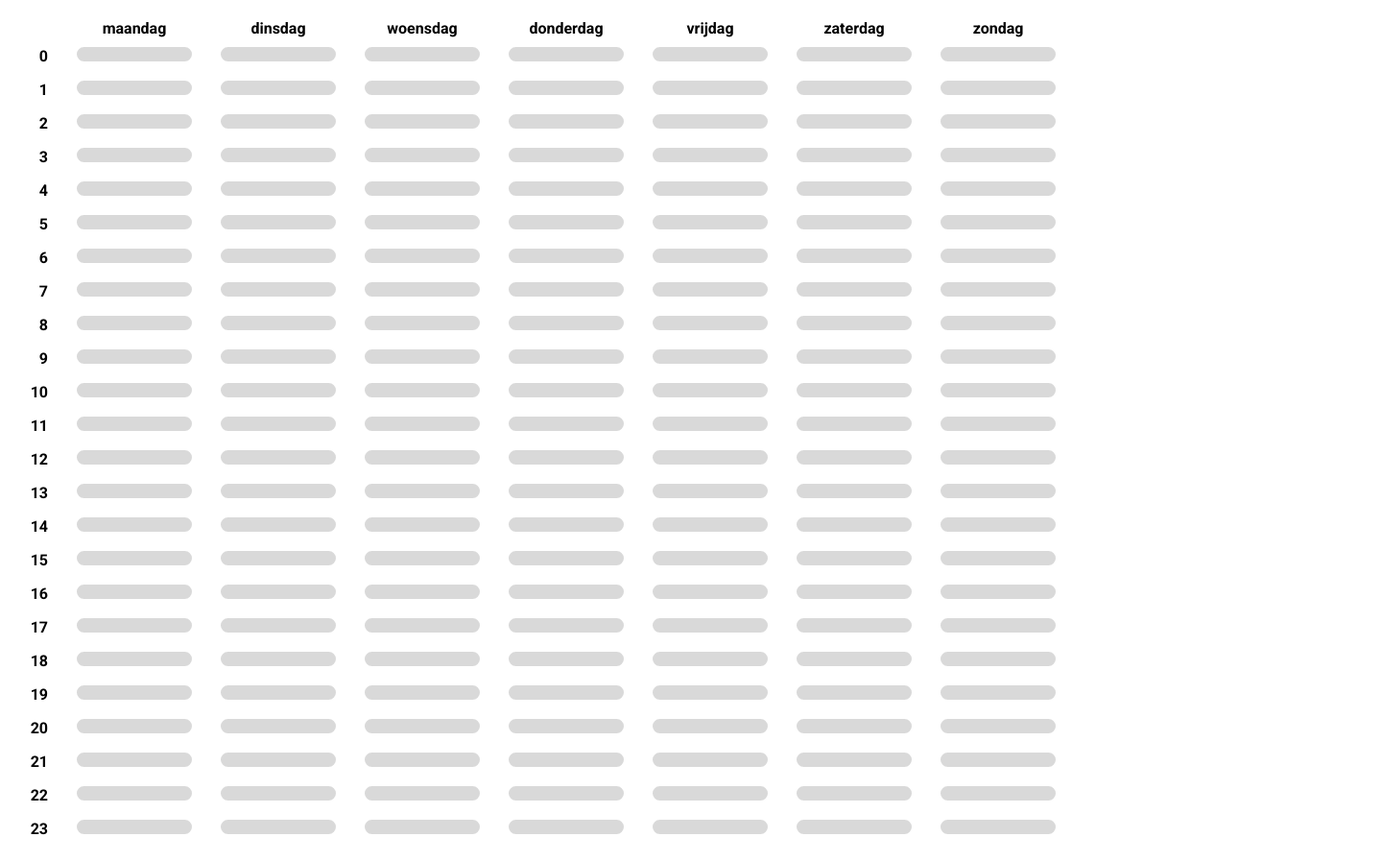
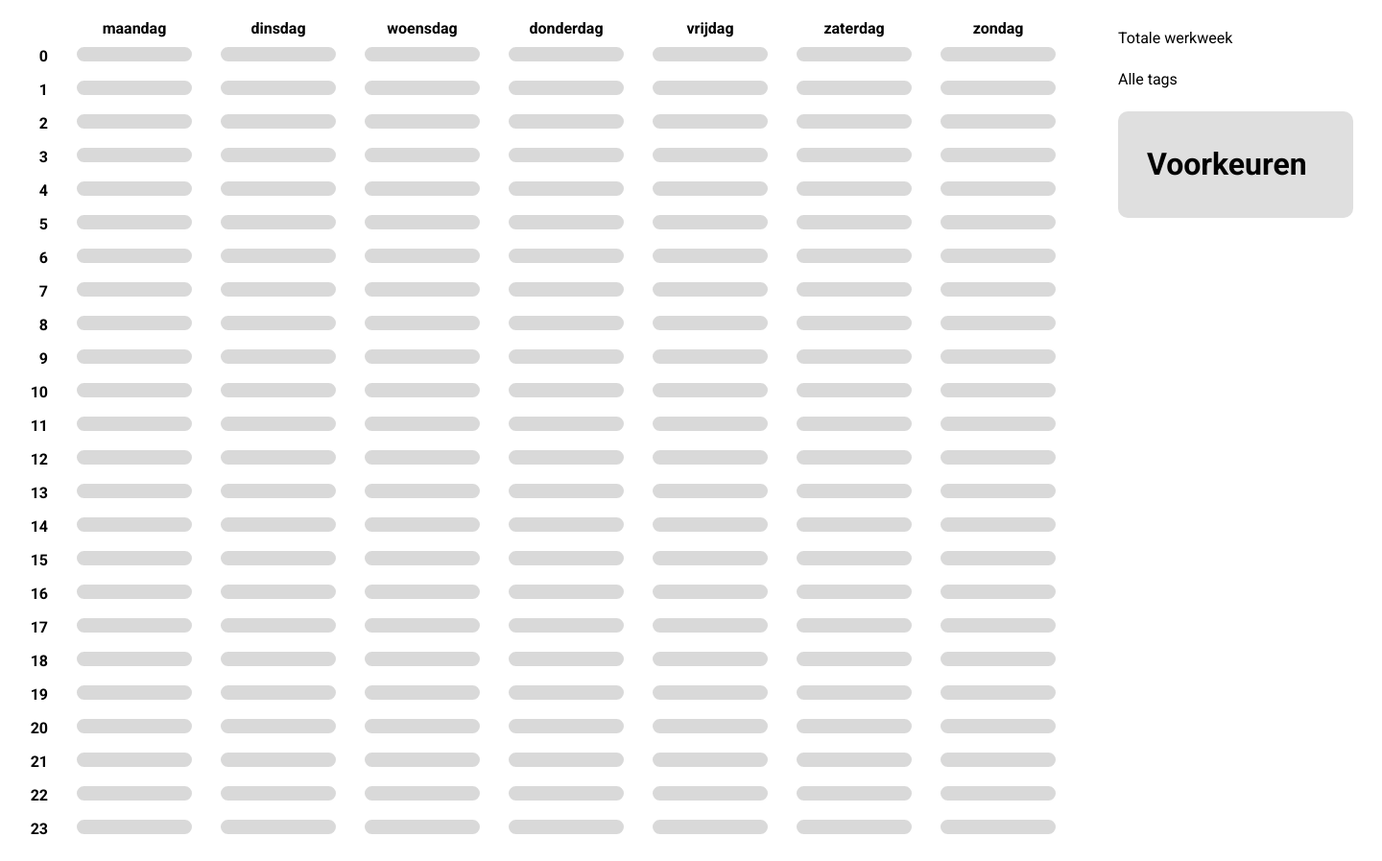
Before and after one commit to SvenHenderickx/Pidz-week-generator, a PHP site: page / in a window 1440 px wide. Shown: the top 897 px of the page at 96% size. Run offline with PHP 8.4, Linux system fonts and the light colour scheme.

Commit message:
working on preferences

```diff
--- a/index.php
+++ b/index.php
@@ -169,6 +169,25 @@
                 </div>
 
             </div>
+            <div class="sidebar">
+                <div class="info">
+                    <div class="infocontent" id="worktime">
+                        <label>
+                            Totale werkweek
+                        </label>
+
+                    </div>
+                    <div class="infocontent">
+                        <label>
+                            Alle tags
+                        </label>
+
+                    </div>
+                </div>
+                <div class="preferences">
+                    <h1>Voorkeuren</h1>
+                </div>
+            </div>
         </main>
     </body>
 </html>
--- a/script/script.js
+++ b/script/script.js
@@ -52,11 +52,6 @@ $(document).ready(function(){
 
         }
     });
-
-    // $(document).on("click", ".calendarwrap .appointment" , function() {
-    //        console.log('click app');
-    //    });
-    //
 
     $(document).on("mousedown", ".calendarwrap .appointment" , function() {
          console.log('click app');
@@ -187,6 +182,7 @@ function drawApp(appId){
 
     let btn = '<button onclick="changeAppData(' + appId + ')">EDIT</button>'
     $('.calendarwrap').append('<div id="app_' + tempApp.id + '" style="top: ' + ( top + 0) + '; left: '+ left +'; height: ' + height +'px;" class="appointment"><p> ' + tempApp.startTime + ':00 - ' + tempApp.endTime + ':00 </p><p>' +  tempApp.totalTime + ':00</p>' + btn + '</div>');
+    calcWorktime();
 
 }
 
@@ -214,15 +210,29 @@ function changeApp(appId){
         $('#app_' + appId).empty();
         $('#app_' + appId).append('<p> ' + tempApp.startTime + ':00 - ' + tempApp.endTime + ':00 </p><p>' +  tempApp.totalTime + ':00</p>' + btn)
         $('#app_' + appId).css({top: top}).css({height: height});
+
+        if(tempApp.type != 'busy'){
+            $('#app_' + appId).removeClass('busy');
+        }
+        else{
+            $('#app_' + appId).addClass('busy');
+        }
     }
+    calcWorktime();
+
 }
 
 function changeAppData(appId){
     let tempApp = getApp(appId);
+    let check = '';
+    if(tempApp.type != 'deleted' || tempApp.type != 'busy'){
+        check = 'checked';
+    }
     let popup = '<div id="popup" class="popup">'
     popup += '<p>Werktijd aanpassen</p>'
-    popup += '<label>Begintijd</label></br><input min="0" max="23" id="popupStarttime" type="number" value="' + tempApp.startTime +'"></br>'
-    popup += '<label>Eindtijd</label></br><input min="0" max="23" id="popupEndtime" type="number" value="' + tempApp.endTime +'"></br>'
+    popup += '<label>Begintijd</label></br><input min="0" max="24" id="popupStarttime" type="number" value="' + tempApp.startTime +'"></br>'
+    popup += '<label>Eindtijd</label></br><input min="0" max="24" id="popupEndtime" type="number" value="' + tempApp.endTime +'"></br>'
+    popup += '<label>Beschikbaar</label></br><input type="checkbox" id="available" '+ check +'></br>'
     popup += '<button onclick="confirmAppData(' + appId + ')">Confirm</button>'
     popup += '<button onclick="closePopUp()">Close</button>'
     popup += '</div>'
@@ -252,6 +262,13 @@ function confirmAppData(appId){
     tempApp.startTime = $('#popupStarttime').val();
     tempApp.endTime = $('#popupEndtime').val();
     tempApp.totalTime = tempApp.endTime - tempApp.startTime;
+    if ($('#available').is(":checked"))
+    {
+        tempApp.type = 'looking';
+    }
+    else{
+        tempApp.type = 'busy';
+    }
     console.log(tempApp);
     changeAppObj(tempApp);
     closePopUp();
@@ -267,3 +284,14 @@ function changeAppObj(tempApp){
 
     })
 }
+
+function calcWorktime(){
+    let workTime = 0;
+    $.each(appointments, function(i, v){
+        if(v.type != 'deleted' || v.type != 'busy'){
+            workTime += v.totalTime;
+        }
+    })
+
+    $('#worktime').empty().append('<label>Totale werkweek</label><h2>' +  workTime + ' uren</h2>')
+}
--- a/style/style.css
+++ b/style/style.css
@@ -74,6 +74,10 @@ body {
     box-sizing: border-box;
 }
 
+.busy {
+    background-color: #EB5D5D;
+}
+
 .popupcontainer {
     display: block;
     width: 100%;
@@ -99,3 +103,29 @@ body {
     min-height: 200px;
     padding: 10px;
 }
+
+main {
+    display: flex;
+    flex-direction: row;
+    flex-wrap: nowrap;
+    max-width: 100%:
+    box-sizing: content-box;
+
+}
+
+.sidebar {
+    padding: 30px;
+    width: 100%;
+    box-sizing: content-box;
+}
+
+.infocontent {
+    margin-bottom: 24px;
+}
+
+.preferences {
+    box-sizing: content-box;
+    background-color: #DFDFDF;
+    padding: 15px 30px;
+    border-radius: 10px;
+}
```
Also changed, not shown: 2 other files.
